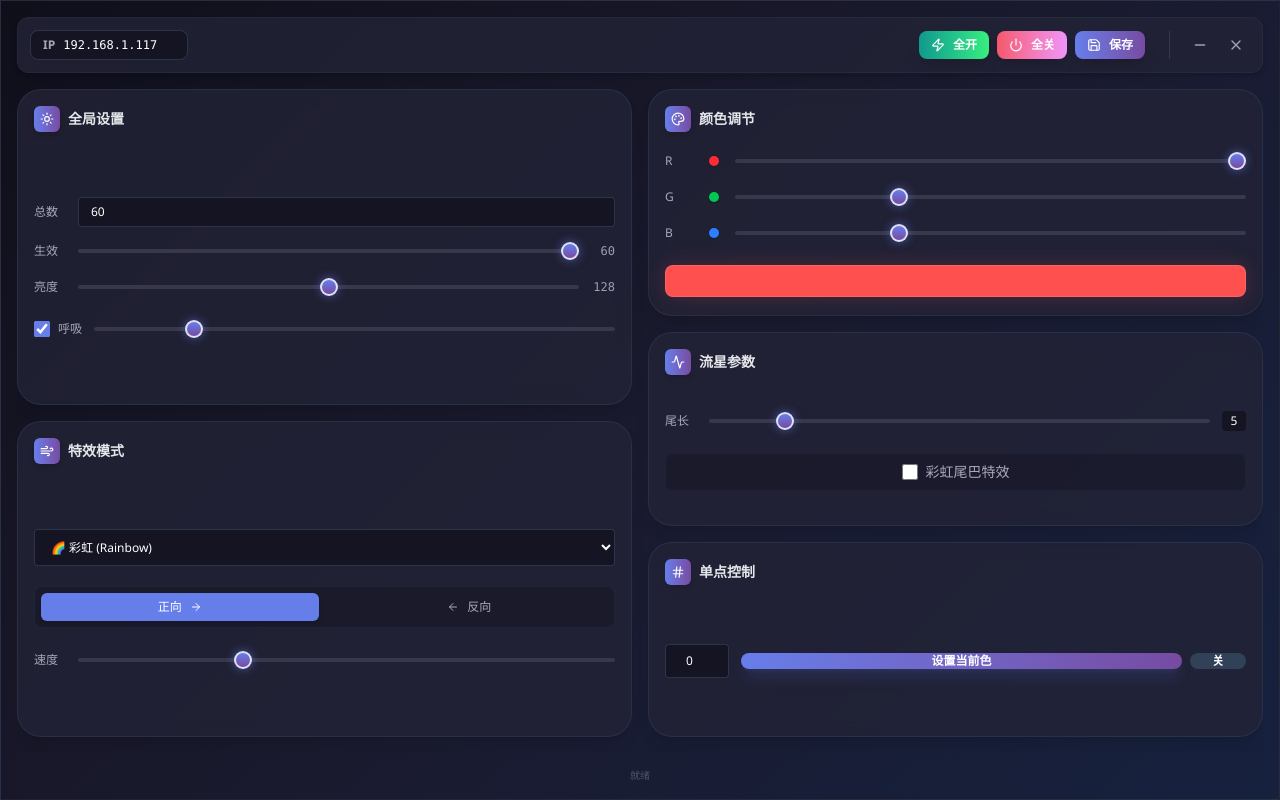
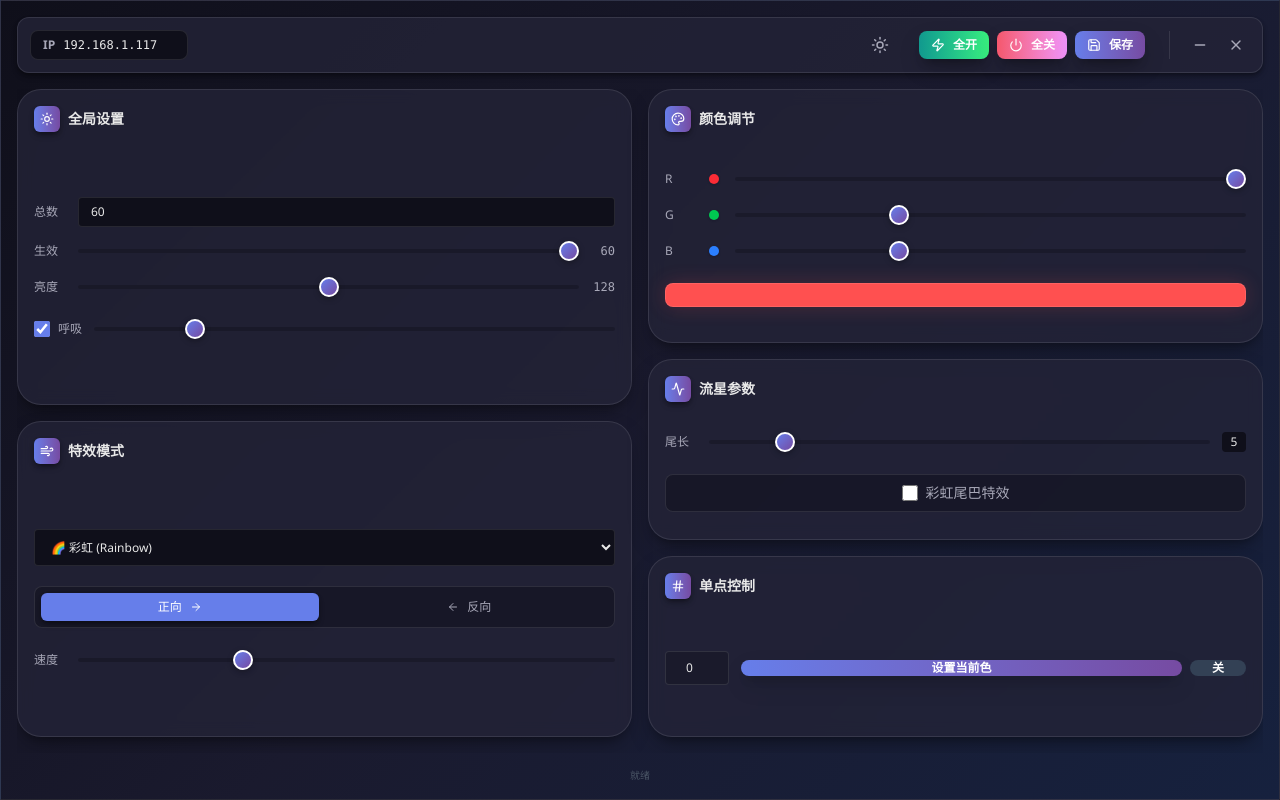
Before and after one commit to Cans518/LED-Contrller, a React (Vite) app: page / in a window 1280 px wide. Built offline with nearby package versions, Linux system fonts and the light colour scheme.

Commit message:
add the lite theme

```diff
--- a/src-tauri/tauri.conf.json
+++ b/src-tauri/tauri.conf.json
@@ -13,7 +13,7 @@
     "windows": [
       {
         "title": "led-contrller",
-        "width": 700,
+        "width": 830,
         "height": 700,
         "decorations": false,
         "shadow": true,
@@ -37,7 +37,9 @@
     ],
     "windows": {
       "wix": {
-        "language": ["zh-CN"]
+        "language": [
+          "zh-CN"
+        ]
       }
     }
   }
--- a/src/App.css
+++ b/src/App.css
@@ -1,97 +1,166 @@
 @import "tailwindcss";
+
+:root {
+  /* 默认深色主题 (Cyberpunk/Neon) */
+  --bgStart: #0f0f1a;
+  --bgMid: #1a1a2e;
+  --bgEnd: #16213e;
+  /* 深色模式下的面板：深蓝半透明 */
+  --panel: rgba(35, 35, 55, 0.8);
+  --textMain: #e8e8e8;
+  --textSub: #a8a8b8;
+  --border: rgba(255, 255, 255, 0.1);
+  --input-bg: rgba(0, 0, 0, 0.2);
+  --shadow-color: rgba(0, 0, 0, 0.3);
+
+  /* 中性按钮 (关/取消) */
+  --btn-neutral-bg: #334155;
+  --btn-neutral-hover: #475569;
+  --btn-neutral-text: #ffffff;
+
+  /* 通用颜色 */
+  --accentStart: #667eea;
+  --accentEnd: #764ba2;
+  --dangerStart: #f5576c;
+  --dangerEnd: #f093fb;
+  --successStart: #11998e;
+  --successEnd: #38ef7d;
+}
+
+[data-theme="light"] {
+  /* 浅色主题 (Premium Glassmorphism) */
+  /* 背景：梦幻般的柔和渐变 (蓝紫-白-暖灰) */
+  --bgStart: #e6e9f0;
+  --bgMid: #fdfbfb;
+  --bgEnd: #eef1f5;
+
+  /* 面板：高透磨砂玻璃 */
+  --panel: rgba(255, 255, 255, 0.75);
+
+  /* 字体：深炭色，极致清晰 */
+  --textMain: #1d1d1f;
+  --textSub: #86868b;
+
+  /* 边框：浅色模式下使用极淡的深色边框以确保在白底上的可见性 */
+  --border: rgba(0, 0, 0, 0.06);
+
+  /* 输入框背景：内嵌感 */
+  --input-bg: rgba(0, 0, 0, 0.03);
+
+  /* 阴影：柔和的彩色弥散阴影 */
+  --shadow-color: rgba(142, 142, 160, 0.12);
+
+  /* 中性按钮 (Light Mode) */
+  --btn-neutral-bg: rgba(0, 0, 0, 0.05);
+  --btn-neutral-hover: rgba(0, 0, 0, 0.1);
+  --btn-neutral-text: var(--textMain);
+
+  /* 调色：清新梦幻 (Fresh & Dreamy) */
+  --accentStart: #5fabff;
+  --accentEnd: #665eff;
+  --dangerStart: #ff758c;
+  --dangerEnd: #ff7eb3;
+  --successStart: #2af598;
+  --successEnd: #08aeea;
+}
 
 @theme {
   /* 自定义字体 */
   --font-sans: "Microsoft YaHei UI", "Segoe UI", sans-serif;
 
-  /* 自定义颜色 (复刻之前的配置) */
-  --color-bgStart: #0f0f1a;
-  --color-bgMid: #1a1a2e;
-  --color-bgEnd: #16213e;
-  --color-panel: rgba(35, 35, 55, 0.8);
-  --color-accentStart: #667eea;
-  --color-accentEnd: #764ba2;
-  --color-dangerStart: #f5576c;
-  --color-dangerEnd: #f093fb;
-  --color-successStart: #11998e;
-  --color-successEnd: #38ef7d;
-  --color-textMain: #e8e8e8;
-  --color-textSub: #a8a8b8;
+  /* 映射 CSS 变量到 Tailwind */
+  --color-bgStart: var(--bgStart);
+  --color-bgMid: var(--bgMid);
+  --color-bgEnd: var(--bgEnd);
+  --color-panel: var(--panel);
+  --color-textMain: var(--textMain);
+  --color-textSub: var(--textSub);
+  --color-border: var(--border);
+
+  --color-accentStart: var(--accentStart);
+  --color-accentEnd: var(--accentEnd);
+  --color-dangerStart: var(--dangerStart);
+  --color-dangerEnd: var(--dangerEnd);
+  --color-successStart: var(--successStart);
+  --color-successEnd: var(--successEnd);
 }
 
-html, body {
+html,
+body {
   background: transparent;
   margin: 0;
   padding: 0;
   width: 100%;
   height: 100%;
-  overflow: hidden; /* 防止滚动条出现 */
-
-  /* 字体和禁止选中保持不变 */
+  overflow: hidden;
   font-family: var(--font-sans);
   user-select: none;
   -webkit-user-select: none;
 }
 
-/* 2. 把圆角和背景色加给 React 的根节点 */
+/* 2. React 根节点样式 */
 #root {
-  /* 👇 这里的背景色就是你窗口的实际颜色 */
-  background: linear-gradient(135deg, #0f0f1a 0%, #1a1a2e 50%, #16213e 100%);
-  color: #e8e8e8;
-
-  /* 👇 真正的窗口尺寸和圆角 */
+  /* 背景渐变 */
+  background: linear-gradient(135deg, var(--bgStart) 0%, var(--bgMid) 50%, var(--bgEnd) 100%);
+  color: var(--textMain);
   width: 100vw;
   height: 100vh;
-  /* border-radius: 12px; 这里控制圆角大小 */
-  overflow: hidden;    /* 关键：把直角的内容切掉 */
-
-  /* 加上边框防止和黑色壁纸融为一体 */
-  border: 1px solid rgba(255, 255, 255, 0.08);
+  overflow: hidden;
+  /* 边框 */
+  border: 1px solid var(--border);
   box-sizing: border-box;
 }
 
-/* --- 修复滑动条的核心代码 --- */
+/* 浅色模式下的特殊背景处理 (增加噪点或光晕如果需要，这里暂用纯渐变) */
+
+/* 覆盖 Tailwind 的 shadow-lg 以适应浅色模式的柔和阴影 */
+.shadow-lg {
+  box-shadow: 0 10px 25px -5px var(--shadow-color), 0 8px 10px -6px var(--shadow-color);
+}
+
+.shadow-md {
+  box-shadow: 0 4px 6px -1px var(--shadow-color), 0 2px 4px -1px var(--shadow-color);
+}
+
+/* --- 滑动条美化 (Premium Sliders) --- */
 input[type=range] {
   -webkit-appearance: none;
   background: transparent;
-
-  /* 👇 关键修复 1: 显式允许在这个元素上进行交互，防止 body 的禁止选中干扰 */
   -webkit-user-select: auto;
   user-select: auto;
-
-  /* 👇 关键修复 2: 告诉 Tauri 这个区域绝对不能用来拖动窗口 */
   -webkit-app-region: no-drag;
-
-  cursor: grab; /* 鼠标放上去显示抓手 */
+  cursor: grab;
   position: relative;
-  z-index: 20; /* 提高层级，防止被卡片背景遮挡 */
+  z-index: 20;
   touch-action: none;
 }
 
-/* 按下时鼠标变紧抓手 */
 input[type=range]:active {
   cursor: grabbing;
 }
 
-/* 滑块头部 (那个圆点) */
+/* 滑块头部 */
 input[type=range]::-webkit-slider-thumb {
   -webkit-appearance: none;
-  height: 18px; /* 加大一点，更容易拖动 */
-  width: 18px;
+  height: 20px;
+  width: 20px;
   border-radius: 50%;
-  background: linear-gradient(to bottom, #667eea, #764ba2);
+  background: linear-gradient(135deg, var(--accentStart), var(--accentEnd));
   cursor: grab;
-  margin-top: -7px; /* 垂直居中修正 */
-  box-shadow: 0 0 10px rgba(102, 126, 234, 0.6);
-  border: 2px solid rgba(255,255,255,0.8); /* 加粗白边，视觉更明显 */
-  transition: transform 0.1s;
+  margin-top: -8px;
+  /* 垂直居中 */
+  /* 阴影：深色模式发光，浅色模式投影 */
+  box-shadow: 0 2px 6px var(--shadow-color);
+  border: 2px solid #fff;
+  /* 不管黑白模式，滑块由白边包裹显得精致 */
+  transition: transform 0.15s cubic-bezier(0.34, 1.56, 0.64, 1), background 0.2s;
 }
 
-/* 按住滑块时的动效 */
+/* 按住滑块 */
 input[type=range]:active::-webkit-slider-thumb {
-  transform: scale(1.2); /* 按住时变大 */
-  cursor: grabbing;
-  background: #fff; /* 按住变白，反馈更强 */
+  transform: scale(1.1);
+  background: #fff;
+  border-color: var(--accentStart);
 }
 
 /* 滑动轨道 */
@@ -99,6 +168,7 @@ input[type=range]::-webkit-slider-runnable-track {
   width: 100%;
   height: 4px;
   cursor: pointer;
-  background: rgba(80, 80, 100, 0.5);
+  background: var(--input-bg);
+  /* 跟随主题变化的轨道底色 */
   border-radius: 2px;
 }
--- a/src/App.tsx
+++ b/src/App.tsx
@@ -4,7 +4,7 @@ import { invoke } from "@tauri-apps/api/core";
 // 引入 窗口控制 API
 import { getCurrentWindow } from '@tauri-apps/api/window';
 // 引入 图标库
-import { Power, Save, Zap, Hash, Sun, Activity, Palette, Wind, ArrowRight, ArrowLeft, X, Minus } from "lucide-react";
+import { Power, Save, Zap, Hash, Sun, Moon, Activity, Palette, Wind, ArrowRight, ArrowLeft, X, Minus } from "lucide-react";
 
 // --- 类型定义 ---
 interface ConfigState {
@@ -43,12 +43,12 @@ const ControlRow = ({ label, children }: { label: string, children: React.ReactN
 
 // 3. 分组框
 const GroupBox = ({ title, icon: Icon, children, className = "" }: any) => (
-  <div className={`bg-panel border border-slate-700/50 rounded-3xl p-4 flex flex-col gap-3 shadow-lg backdrop-blur-sm ${className}`}>
+  <div className={`bg-panel border border-border rounded-3xl p-4 flex flex-col gap-3 shadow-lg backdrop-blur-sm ${className}`}>
     <div className="flex items-center gap-2 mb-1 shrink-0">
       <div className="bg-gradient-to-r from-accentStart to-accentEnd p-1.5 rounded-md text-white shadow-md">
         <Icon size={14} />
       </div>
-      <span className="font-bold text-sm text-gray-200">{title}</span>
+      <span className="font-bold text-sm text-textMain">{title}</span>
     </div>
     <div className="flex flex-col gap-3 flex-1 justify-center">
       {children}
@@ -56,11 +56,39 @@ const GroupBox = ({ title, icon: Icon, children, className = "" }: any) => (
   </div>
 );
 
+// 4. 流星参数组件 (提取出来以支持响应式布局复用)
+const MeteorControls = ({ config, updateConfig, className = "" }: { config: ConfigState, updateConfig: (k: keyof ConfigState, v: any) => void, className?: string }) => (
+  <GroupBox title="流星参数" icon={Activity} className={`flex-1 min-h-[180px] ${className}`}>
+    <ControlRow label="尾长">
+      <Slider min={1} max={30} value={config.comet_len} onChange={(v) => updateConfig('comet_len', v)} />
+      <span className="w-6 text-center text-textMain bg-bgStart rounded py-0.5">{config.comet_len}</span>
+    </ControlRow>
+    <div className="mt-2 p-2 bg-bgStart/50 rounded-lg border border-border">
+      <label className="flex items-center gap-2 cursor-pointer justify-center" onPointerDown={(e) => e.stopPropagation()}>
+        <input type="checkbox" checked={config.comet_rainbow} onChange={(e) => updateConfig('comet_rainbow', e.target.checked)} className="accent-accentStart w-4 h-4" />
+        <span className={`text-sm transition-colors ${config.comet_rainbow ? 'text-transparent bg-clip-text bg-gradient-to-r from-red-400 via-green-400 to-blue-400 font-bold' : 'text-textSub'}`}>彩虹尾巴特效</span>
+      </label>
+    </div>
+  </GroupBox>
+);
+
 // --- 主程序 ---
 function App() {
   // --- 状态管理 ---
   const [ip, setIp] = useState("192.168.1.117");
   const [status, setStatus] = useState("就绪");
+  // 主题状态
+  const [theme, setTheme] = useState(() => localStorage.getItem("theme") || "dark");
+
+  // 初始化和监听主题变化
+  useEffect(() => {
+    document.documentElement.setAttribute('data-theme', theme);
+    localStorage.setItem('theme', theme);
+  }, [theme]);
+
+  const toggleTheme = () => {
+    setTheme(prev => prev === 'dark' ? 'light' : 'dark');
+  };
 
   const [config, setConfig] = useState<ConfigState>({
     total_leds: 60, active_len: 60, effect: 0, bright: 128,
@@ -118,18 +146,25 @@ function App() {
       {/* Header */}
       <div
         data-tauri-drag-region
-        className="bg-panel rounded-xl p-3 flex items-center gap-4 shadow-md border border-slate-700/30 shrink-0 select-none"
+        className="bg-panel rounded-xl p-2 md:p-3 flex items-center gap-2 md:gap-4 shadow-md border border-border shrink-0 select-none"
       >
         <div
-          className="flex items-center gap-2 bg-[#141423] border border-slate-600/50 rounded-lg px-3 py-1.5"
+          className="flex items-center gap-2 bg-bgStart border border-border rounded-lg px-2 py-1 md:px-3 md:py-1.5 transition-colors"
           onPointerDown={(e) => e.stopPropagation()}
         >
           <span className="text-textSub font-bold">IP</span>
           <input value={ip} onChange={(e) => setIp(e.target.value)}
-            className="bg-transparent text-white outline-none w-28 font-mono" />
+            className="bg-transparent text-textMain outline-none w-28 font-mono" />
         </div>
 
         <div className="flex-1 h-full" data-tauri-drag-region />
+
+        <div className="flex gap-2 mr-2" onPointerDown={(e) => e.stopPropagation()}>
+          <button onClick={toggleTheme}
+            className="p-1.5 hover:bg-white/10 rounded-md text-textSub hover:text-textMain transition-colors">
+            {theme === 'dark' ? <Sun size={18} /> : <Moon size={18} />}
+          </button>
+        </div>
 
         <div className="flex gap-2" onPointerDown={(e) => e.stopPropagation()}>
           {[
@@ -138,19 +173,19 @@ function App() {
             { text: "保存", cmd: "save", icon: Save, grad: "from-accentStart to-accentEnd" }
           ].map((btn, i) => (
             <button key={i} onClick={() => sendCmdImmediate({ cmd: btn.cmd })}
-              className={`px-3 py-1.5 bg-gradient-to-r ${btn.grad} rounded-lg text-white font-bold hover:brightness-110 active:scale-95 transition-all flex items-center gap-2 shadow-lg`}>
-              <btn.icon size={14} /> {btn.text}
+              className={`px-2 py-1 md:px-3 md:py-1.5 bg-gradient-to-r ${btn.grad} rounded-lg text-white font-bold hover:brightness-110 active:scale-95 transition-all flex items-center gap-1 md:gap-2 shadow-lg`}>
+              <btn.icon size={14} /> <span className="hidden md:inline">{btn.text}</span><span className="md:hidden">{btn.text === "保存" ? "存" : btn.text.replace("全", "")}</span>
             </button>
           ))}
         </div>
 
-        <div className="flex gap-2 pl-4 border-l border-white/10 ml-2" onPointerDown={(e) => e.stopPropagation()}>
+        <div className="flex gap-2 pl-2 md:pl-4 border-l border-border ml-1 md:ml-2" onPointerDown={(e) => e.stopPropagation()}>
           <button onClick={() => getCurrentWindow().minimize()}
-            className="p-1.5 hover:bg-white/10 rounded-md text-gray-400 hover:text-white transition-colors">
+            className="p-1.5 hover:bg-white/10 rounded-md text-textSub hover:text-textMain transition-colors">
             <Minus size={16} />
           </button>
           <button onClick={() => getCurrentWindow().close()}
-            className="p-1.5 hover:bg-red-500/80 rounded-md text-gray-400 hover:text-white transition-colors">
+            className="p-1.5 hover:bg-red-500/80 rounded-md text-textSub hover:text-textMain transition-colors">
             <X size={16} />
           </button>
         </div>
@@ -165,15 +200,15 @@ function App() {
             <ControlRow label="总数">
               <input type="number" value={config.total_leds} onChange={(e) => updateConfig('total_leds', Number(e.target.value))}
                 onPointerDown={(e) => e.stopPropagation()}
-                className="bg-[#141423] border border-slate-600/50 rounded flex-1 px-3 py-1.5 text-white outline-none focus:border-accentStart transition-colors" />
+                className="bg-bgStart border border-border rounded flex-1 px-3 py-1.5 text-textMain outline-none focus:border-accentStart transition-colors" />
             </ControlRow>
             <ControlRow label="生效">
               <Slider min={1} max={config.total_leds} value={config.active_len} onChange={(v) => updateConfig('active_len', v)} />
-              <span className="w-6 text-right text-gray-400 font-mono">{config.active_len}</span>
+              <span className="w-6 text-right text-textSub font-mono">{config.active_len}</span>
             </ControlRow>
             <ControlRow label="亮度">
               <Slider min={0} max={255} value={config.bright} onChange={(v) => updateConfig('bright', v)} />
-              <span className="w-6 text-right text-gray-400 font-mono">{config.bright}</span>
+              <span className="w-6 text-right text-textSub font-mono">{config.bright}</span>
             </ControlRow>
             <div className="flex items-center gap-3 pt-2">
               <label className="flex items-center gap-2 cursor-pointer" onPointerDown={(e) => e.stopPropagation()}>
@@ -187,10 +222,10 @@ function App() {
           <GroupBox title="特效模式" icon={Wind} className="flex-1 min-h-[180px]">
             <select value={config.effect} onChange={(e) => updateConfig('effect', Number(e.target.value))}
               onPointerDown={(e) => e.stopPropagation()}
-              className="bg-[#141423] text-white border border-slate-600/50 rounded px-3 py-2 outline-none w-full mb-2 cursor-pointer hover:border-accentStart transition-colors">
+              className="bg-bgStart text-textMain border border-border rounded px-3 py-2 outline-none w-full mb-2 cursor-pointer hover:border-accentStart transition-colors">
               {["🌈 彩虹 (Rainbow)", "☄️ 流星 (Comet)", "💡 静态 (Static)", "✨ 闪烁 (Blink)", "🎭 跑马灯 (Marquee)"].map((n, i) => <option key={i} value={i}>{n}</option>)}
             </select>
-            <div className="flex gap-3 mb-2 bg-[#141423]/50 p-1.5 rounded-lg border border-slate-700/30">
+            <div className="flex gap-3 mb-2 bg-bgStart/50 p-1.5 rounded-lg border border-border">
               {[1, -1].map(d => (
                 <label key={d} className={`flex-1 flex items-center justify-center gap-2 cursor-pointer py-1.5 rounded-md transition-all ${config.dir === d ? 'bg-accentStart text-white shadow-md' : 'text-textSub hover:bg-white/5'}`} onPointerDown={(e) => e.stopPropagation()}>
                   <input type="radio" name="dir" checked={config.dir === d} onChange={() => updateConfig('dir', d)} className="hidden" />
@@ -202,39 +237,32 @@ function App() {
               <Slider min={0} max={100} value={config.flow_speed} onChange={(v) => updateConfig('flow_speed', v)} />
             </ControlRow>
           </GroupBox>
+
+          {/* 流星参数 (仅 Mobile 显示) */}
+          <MeteorControls config={config} updateConfig={updateConfig} className="md:hidden" />
         </div>
 
         {/* 右列 */}
         <div className="flex flex-col gap-4 h-auto md:h-full">
-          <GroupBox title="颜色调节" icon={Palette} className="flex-[1.2] min-h-[200px]">
+          <GroupBox title="颜色调节" icon={Palette} className="flex-[1.5] min-h-[220px]">
             {['r', 'g', 'b'].map((c) => (
               <ControlRow key={c} label={c.toUpperCase()}>
                 <span className={`w-2.5 h-2.5 rounded-full mr-1 shadow-sm ${c === 'r' ? 'bg-red-500' : c === 'g' ? 'bg-green-500' : 'bg-blue-500'}`}></span>
                 <Slider min={0} max={255} value={(config as any)[`solid_${c}`]} onChange={(v) => updateConfig(`solid_${c}` as any, v)} />
               </ControlRow>
             ))}
-            <div className="h-8 rounded-lg border border-white/10 mt-2 shadow-inner transition-colors duration-300"
+            <div className="h-6 rounded-lg border border-border mt-2 shadow-inner transition-colors duration-300"
               style={{ backgroundColor: `rgb(${config.solid_r}, ${config.solid_g}, ${config.solid_b})`, boxShadow: `0 0 20px rgb(${config.solid_r}, ${config.solid_g}, ${config.solid_b}, 0.2)` }} />
           </GroupBox>
 
-          <GroupBox title="流星参数" icon={Activity} className="flex-1 min-h-[120px]">
-            <ControlRow label="尾长">
-              <Slider min={1} max={30} value={config.comet_len} onChange={(v) => updateConfig('comet_len', v)} />
-              <span className="w-6 text-center text-white bg-[#141423] rounded py-0.5">{config.comet_len}</span>
-            </ControlRow>
-            <div className="mt-2 p-2 bg-[#141423]/50 rounded-lg border border-slate-700/20">
-              <label className="flex items-center gap-2 cursor-pointer justify-center" onPointerDown={(e) => e.stopPropagation()}>
-                <input type="checkbox" checked={config.comet_rainbow} onChange={(e) => updateConfig('comet_rainbow', e.target.checked)} className="accent-accentStart w-4 h-4" />
-                <span className={`text-sm transition-colors ${config.comet_rainbow ? 'text-transparent bg-clip-text bg-gradient-to-r from-red-400 via-green-400 to-blue-400 font-bold' : 'text-textSub'}`}>彩虹尾巴特效</span>
-              </label>
-            </div>
-          </GroupBox>
+          {/* 流星参数 (仅 Desktop 显示 - 恢复原来的位置) */}
+          <MeteorControls config={config} updateConfig={updateConfig} className="hidden md:flex" />
 
           <GroupBox title="单点控制" icon={Hash} className="flex-1 min-h-[100px]">
             <div className="flex gap-3 items-center h-full">
               <input type="number" value={pixelId} onChange={(e) => setPixelId(Number(e.target.value))}
                 onPointerDown={(e) => e.stopPropagation()}
-                className="bg-[#141423] border border-slate-600/50 rounded w-16 text-center text-white py-2 outline-none focus:border-accentStart" placeholder="ID" />
+                className="bg-[var(--input-bg)] border border-border rounded w-16 text-center text-textMain py-2 outline-none focus:border-accentStart" placeholder="ID" />
               <div className="flex-1 flex gap-2">
                 <button onClick={() => sendCmdImmediate({ cmd: "pixel", idx: pixelId, r: config.solid_r, g: config.solid_g, b: config.solid_b })}
                   onPointerDown={(e) => e.stopPropagation()}
@@ -243,7 +271,7 @@ function App() {
                 </button>
                 <button onClick={() => sendCmdImmediate({ cmd: "pixel", idx: pixelId, r: 0, g: 0, b: 0 })}
                   onPointerDown={(e) => e.stopPropagation()}
-                  className="w-14 bg-slate-700 hover:bg-slate-600 rounded-lg text-white text-xs font-bold active:scale-95 transition-all">
+                  className="w-14 bg-[var(--btn-neutral-bg)] hover:bg-[var(--btn-neutral-hover)] text-[var(--btn-neutral-text)] rounded-lg text-xs font-bold active:scale-95 transition-all">
                   关
                 </button>
               </div>
```
Also changed, not shown: index.html (+66 -15 lines).
